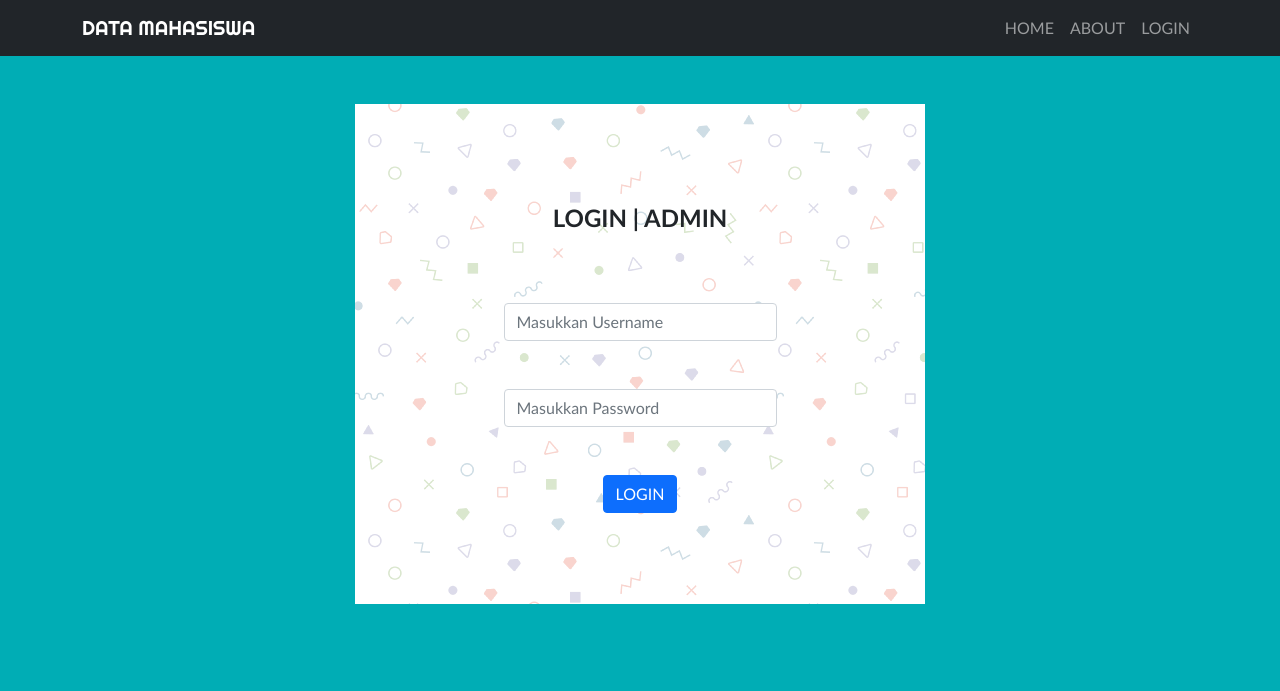
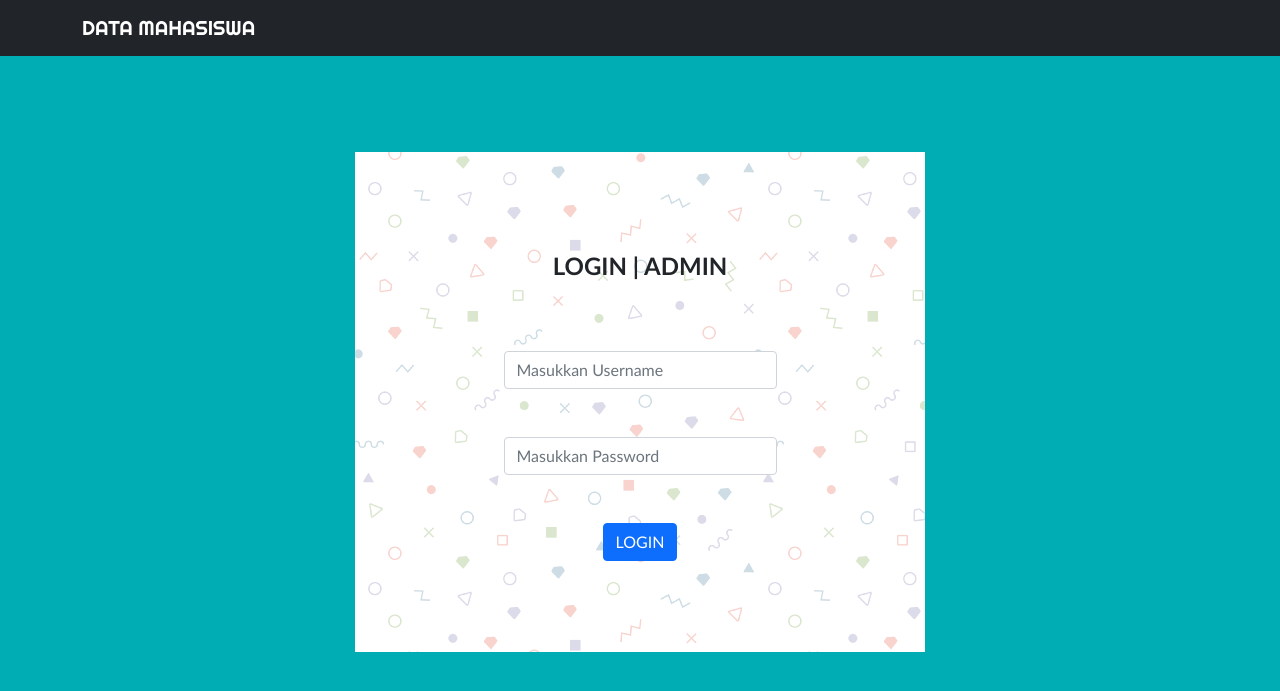
Before and after one commit to RiskiSujiantoRamadhan/Data-Mahasiswa, a PHP site: page /login.php in a window 1280 px wide. Shown: the top 691 px of the page. Run offline with PHP 8.4, Linux system fonts and the light colour scheme.

Commit message:
Update login.php

```diff
--- a/login.php
+++ b/login.php
@@ -61,25 +61,12 @@ if (isset($_POST['login'])) {
                 aria-controls="navbarNav" aria-expanded="false" aria-label="Toggle navigation">
                 <span class="navbar-toggler-icon"></span>
             </button>
-            <div class="collapse navbar-collapse" id="navbarNav">
-                <ul class="navbar-nav ms-auto">
-                    <li class="nav-item">
-                        <a class="nav-link" aria-current="page" href="index.php">Home</a>
-                    </li>
-                    <li class="nav-item">
-                        <a class="nav-link" href="#about">About</a>
-                    </li>
-                    <li class="nav-item">
-                        <a class="nav-link" href="login.php">Login</a>
-                    </li>
-                </ul>
-            </div>
         </div>
     </nav>
     <!-- Close Navbar -->
 
     <div class="container">
-        <div class="row my-5">
+        <div class="row my-5 pt-5">
             <div class="col-md-6 text-center login" style="background-image: url('img/bg/memphis-colorful.png');">
                 <h4 class="fw-bold">Login | Admin</h4>
                 <!-- Ini Error jika tidak bisa login -->
```
